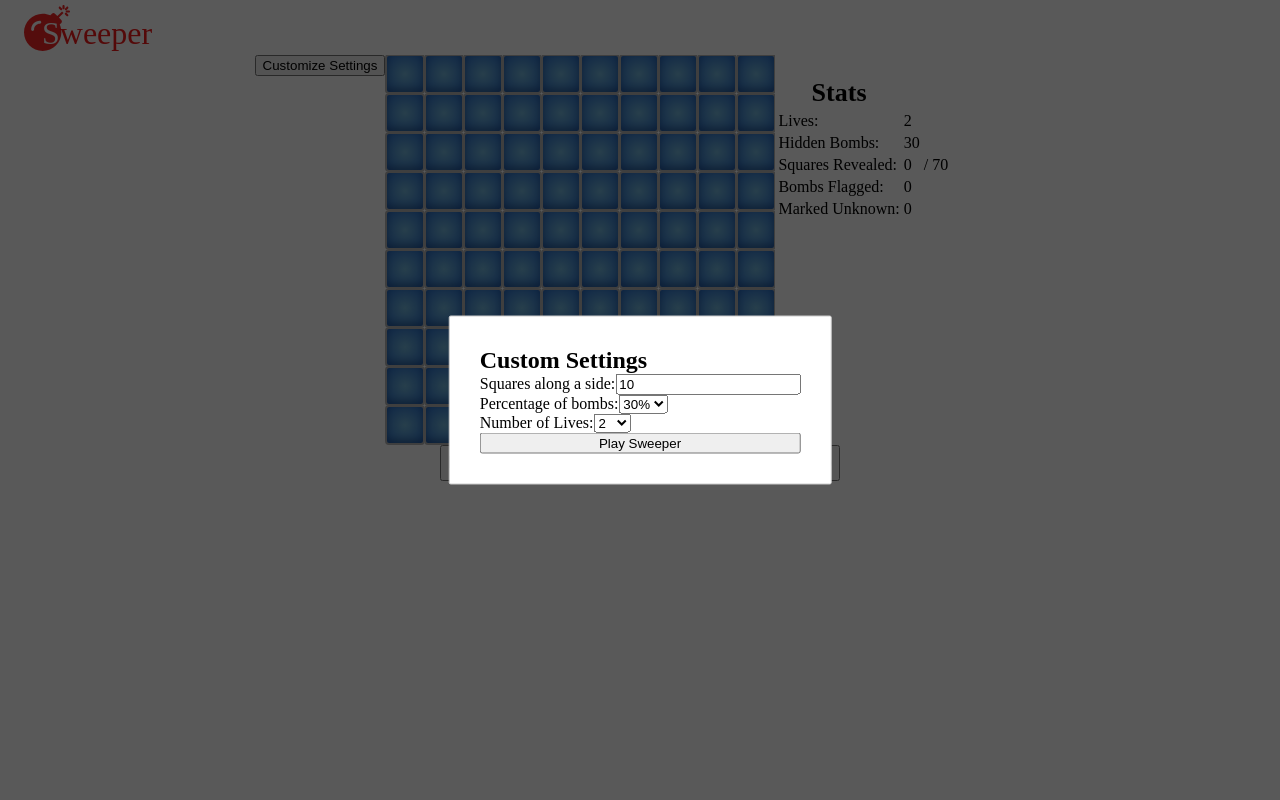
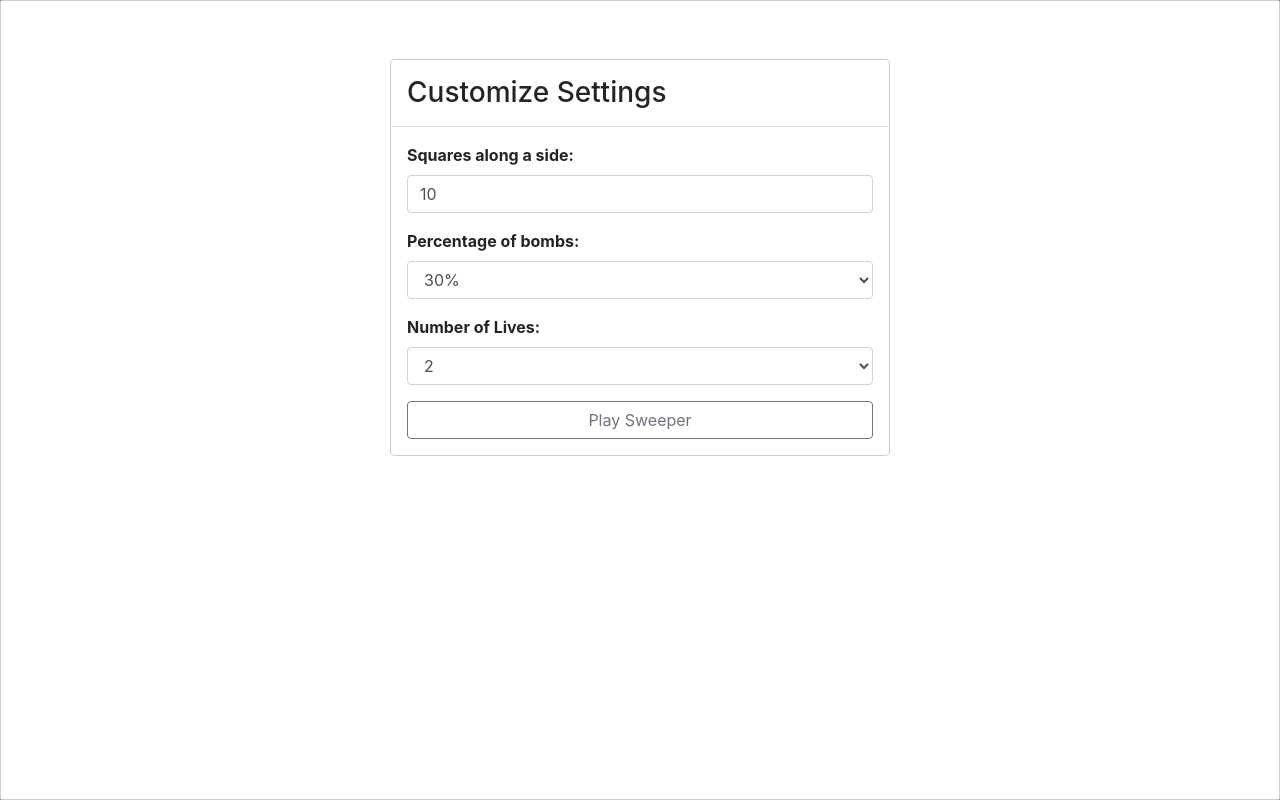
Before and after one commit to zcallanan/React-App-Sweeper, a React (Create React App) app: page / in a window 1280 px wide. Both pictures are taken after a click on the button "Customize Settings". Built offline with nearby package versions, Linux system fonts and the light colour scheme.

Commit message:
Moved to bootstrap modal, plus styling

```diff
--- a/package.json
+++ b/package.json
@@ -11,10 +11,11 @@
     "@testing-library/react": "^9.3.2",
     "@testing-library/user-event": "^7.1.2",
     "autoprefixer-stylus": "^1.0.0",
+    "bootstrap": "^4.5.2",
     "prop-types": "^15.7.2",
     "react": "^16.13.1",
+    "react-bootstrap": "^1.3.0",
     "react-dom": "^16.13.1",
-    "react-modal": "^3.11.2",
     "react-scripts": "3.4.3",
     "react-transition-group": "^4.4.1",
     "stylus": "^0.54.8"
--- a/src/components/App.js
+++ b/src/components/App.js
@@ -1,4 +1,5 @@
 import React from 'react';
+import Modal from "react-bootstrap/Modal";
 import Form from './Form';
 import Column from './Column';
 import Flag from './Flag';
@@ -6,10 +7,9 @@ import Header from './Header';
 import QuestionMark from './QuestionMark';
 import Stats from './Stats';
 import Notice from './Notice';
-import ReactModal from 'react-modal';
 import { randomIntFromInterval } from '../helpers';
 
-ReactModal.setAppElement('#main')
+// ReactModal.setAppElement('#main')
 
 class App extends React.Component {
   // Initialize state
@@ -596,15 +596,12 @@ class App extends React.Component {
     const gameState = {...this.state.gameState};
     if (gameState.progress === 1) {
       // Win message
-      return (
-        <h1>Congrats, You Won!</h1>
-      )
+      return "Congrats, You Won!";
     } else if ( gameState.progress === -1) {
       // Defeat message
-      return (
-        <h1>You Lost!</h1>
-      );
+      return "You Lost!";
     }
+    return "Customize Settings";
   }
 
   modalSettingsButtonText = () => {
@@ -622,18 +619,15 @@ class App extends React.Component {
     if (modal.isVisible) {
       return (
         <div>
-          <button onClick={this.modalShow}>{this.modalSettingsButtonText()}</button>
-          <ReactModal
-            isOpen={this.state.modal.isVisible}
-            onRequestClose={this.modalClose} // Handles closing modal on ESC or clicking on overlay
-            contentLabel="Custom Settings Dialog" // Screen readers
-            shouldCloseOnOverlayClick={true} // Enable close on overlay click
-            shouldCloseOnEsc={true} // Enable close on clicking ESC
-            className="modal" // custom class name
-            overlayClassName="overlay" // custom overlay class name
-            closeTimeoutMS={500} // transition delay
+
+          <Modal
+            show={this.state.modal.isVisible}
+            onHide={this.modalClose} // Handles closing modal on ESC or clicking on overlay
           >
-            {this.modalGameStateMessage()}
+            <Modal.Header>
+              <h3>{this.modalGameStateMessage()}</h3>
+            </Modal.Header>
+            <Modal.Body>
               <Form
                 modalClose={this.modalClose}
                 options={this.state.gameState.options}
@@ -644,13 +638,12 @@ class App extends React.Component {
                 lives={this.state.data.numberOfLives}
                 gameState={this.state.gameState}
               />
-          </ReactModal>
+            </Modal.Body>
+          </Modal>
         </div>
       )
     }
-    return (
-      <button onClick={this.modalShow}>{this.modalSettingsButtonText()}</button>
-    )
+    return;
   }
 
   render() {
@@ -675,30 +668,37 @@ class App extends React.Component {
     }
 
     return (
-      <div className="game-board">
+      <div>
         <Header />
-        <div className="game-body">
+        <div className="game-board container">
+
           <div>
             {this.renderModal()}
           </div>
-          <div className="squares">
-            {columns}
-          </div>
-          <div>
+          <div className="game-body row">
+            <div className="col-3">
+              <button className="btn btn-secondary buttons" onClick={this.modalShow}>{this.modalSettingsButtonText()}</button>
               <Notice notices={this.state.notices} />
               <Stats
                 stats={this.state.stats}
                 options={this.state.gameState.options}
                 revealTarget={this.revealTarget}
               />
-          </div>
-
-        </div>
               <div className="modes">
                 <Flag onModeClick={this.onModeClick} modes={this.state.modes} gameState={this.state.gameState}/>
                 <QuestionMark onModeClick={this.onModeClick} modes={this.state.modes} gameState={this.state.gameState}/>
               </div>
             </div>
+            <div className="col-9">
+
+              <div className="squares">
+                {columns}
+              </div>
+            </div>
+          </div>
+        </div>
+      </div>
+
     )
   }
 }
--- a/src/components/Flag.js
+++ b/src/components/Flag.js
@@ -17,17 +17,15 @@ class Flag extends React.Component {
       attribute["disabled"] = "disabled";
     }
     if (this.props.modes.flagMode) {
-      if (this.props.modes.questionMode) {
-        return (
-          <button className="flag-button" {...attribute}>
+      return (
+          <button className="btn btn-outline-secondary flag-button buttons" {...attribute}>
             <p>Flag Bomb</p>
             <FontAwesomeIcon icon={ faFlag } />
           </button>
         )
-      }
     }
     return (
-      <button className="flag-button" {...attribute}>
+      <button className="btn btn-outline-secondary flag-button buttons" {...attribute}>
         <p>Flag Bomb</p>
         <FontAwesomeIcon icon={ farFlag } />
       </button>
--- a/src/components/Form.js
+++ b/src/components/Form.js
@@ -139,11 +139,10 @@ class Form extends React.Component {
     const lives = this.props.lives;
     return (
       <div className="settings">
-        <h2>Custom Settings</h2>
         <form key="optionsForm" onSubmit={this.handleSubmit}>
           <div className="form-fields">
-            <div>
-              <label htmlFor="size">Squares along a side:</label>
+            <div className="form-group">
+              <label htmlFor="size" className="label"><strong>Squares along a side:</strong></label>
               <input
                 value={this.state.options.size}
                 onChange={this.handleChange}
@@ -151,33 +150,36 @@ class Form extends React.Component {
                 key="size"
                 type="text"
                 id="size"
+                className="form-control"
               />
             </div>
-            <div>
-              <label htmlFor="difficulty">Percentage of bombs:</label>
+            <div className="form-group">
+              <label htmlFor="difficulty"><strong>Percentage of bombs:</strong></label>
               <select
                 value={this.state.options.difficulty}
                 onChange={this.handleChange}
                 name="difficulty"
                 key="difficulty"
                 id="difficulty"
+                className="form-control"
               >
                 {Object.keys(percentages).map(key => <option key={key} value={key}>{percentages[key]}</option>)}
               </select>
             </div>
-            <div>
-              <label htmlFor="lives">Number of Lives:</label>
+            <div className="form-group">
+              <label htmlFor="lives"><strong>Number of Lives:</strong></label>
               <select
                 value={this.state.options.lives}
                 onChange={this.handleChange}
                 name="lives"
                 key="lives"
                 id="lives"
+                className="form-control"
               >
                 {Object.keys(lives).map(key => <option key={key} value={key}>{lives[key]}</option>)}
               </select>
             </div>
-            <button type="submit">{this.submitButtonText()}</button>
+            <button className="btn btn-outline-secondary" type="submit">{this.submitButtonText()}</button>
           </div>
         </form>
       </div>
--- a/src/components/QuestionMark.js
+++ b/src/components/QuestionMark.js
@@ -18,14 +18,14 @@ class QuestionMark extends React.Component {
       }
     if (this.props.modes.questionMode) {
       return (
-        <button className="question-button" {...attribute} >
+        <button className="btn btn-outline-secondary question-button buttons" {...attribute} >
           <p>Mark As Unknown</p>
           <FontAwesomeIcon icon={ faQuestionCircle } />
         </button>
       )
     }
     return (
-      <button className="question-button" {...attribute} >
+      <button className="btn btn-outline-secondary question-button buttons" {...attribute} >
         <p>Mark As Unknown</p>
         <FontAwesomeIcon icon={ farQuestionCircle } />
       </button>
--- a/src/components/Stats.js
+++ b/src/components/Stats.js
@@ -173,13 +173,9 @@ class Stats extends React.Component {
 
   render() {
     return (
-      <div>
+      <div className="stats-wrapper">
+        <h3 className="stats-title">Stats</h3>
         <table>
-          <thead>
-            <tr>
-              <th>Stats</th>
-            </tr>
-          </thead>
           <tbody>
             {this.renderLives()}
             {this.renderBombCount()}
--- a/src/css/_stats.styl
+++ b/src/css/_stats.styl
@@ -1,6 +1,11 @@
-thead
-  font-size 26px
+.stats-title
   text-align center
+  margin-bottom 16px
+  border-bottom 1px solid #dee2e6
+
+.stats-wrapper
+  padding-bottom 16px
+  border-bottom 1px solid #dee2e6
 
 /* Animations */
 
--- a/src/css/_typography.styl
+++ b/src/css/_typography.styl
@@ -1,7 +1,7 @@
 body
   margin 0
 
-h2
+h1, h2, h3
   margin 0
 
 p
--- a/src/css/style.css
+++ b/src/css/style.css
@@ -242,9 +242,14 @@ header span svg.header-icon {
 .win-appear-done {
   opacity: 0.3;
 }
-thead {
-  font-size: 26px;
+.stats-title {
   text-align: center;
+  margin-bottom: 16px;
+  border-bottom: 1px solid #dee2e6;
+}
+.stats-wrapper {
+  padding-bottom: 16px;
+  border-bottom: 1px solid #dee2e6;
 }
 .lives-enter {
   transform: translateY(100%);
@@ -378,7 +383,9 @@ span.total-to-reveal span {
 body {
   margin: 0;
 }
-h2 {
+h1,
+h2,
+h3 {
   margin: 0;
 }
 p {
@@ -388,21 +395,32 @@ ul {
   list-style: none;
   padding-left: 0;
 }
+.form-group {
+  display: flex;
+  flex-wrap: wrap;
+}
+.modes {
+  display: flex;
+  flex-direction: column;
+  margin-top: 16px;
+}
 .flag-mode {
   cursor: crosshair;
 }
 .questionmark-mode {
   cursor: help;
 }
+.buttons {
+  width: 100%;
+}
 .flag-button,
 .question-button {
+  margin-top: 8px;
   display: flex;
   align-items: center;
   justify-content: space-between;
-  width: 200px;
   height: 36px;
   font-size: 16px;
-  cursor: pointer;
 }
 .fa-w-16 {
   font-size: 26px;
@@ -412,13 +430,15 @@ ul {
   color: rgba(20,30,40,0.5);
 }
 .game-board {
+  width: 100%;
   display: flex;
   flex-direction: column;
 }
 .game-body,
 .modes {
+  width: 100%;
   display: flex;
-  justify-content: center;
+  justify-content: space-between;
 }
 .form-fields {
   display: flex;
--- a/src/css/style.styl
+++ b/src/css/style.styl
@@ -1,5 +1,14 @@
 // Import all partials
 @require './_*.styl'
+
+.form-group
+  display flex
+  flex-wrap wrap
+
+.modes
+  display flex
+  flex-direction column
+  margin-top 16px
 
 .flag-mode
   cursor crosshair
@@ -7,14 +16,16 @@
 .questionmark-mode
   cursor help
 
+.buttons
+  width 100%
+
 .flag-button, .question-button
+  margin-top 8px
   display flex
   align-items center
   justify-content space-between
-  width 200px
   height 36px
   font-size 16px
-  cursor pointer
 
 .fa-w-16
   font-size 26px
@@ -23,12 +34,14 @@
   color rgba(20,30,40, .5)
 
 .game-board
+  width 100%
   display flex
   flex-direction column
 
 .game-body, .modes
+  width 100%
   display flex
-  justify-content center
+  justify-content space-between
 
 .form-fields
   display flex
--- a/src/index.js
+++ b/src/index.js
@@ -1,7 +1,9 @@
+import 'bootstrap/dist/css/bootstrap.css';
 import React from 'react';
 import { render } from 'react-dom';
-import App from './components/App'
+import App from './components/App';
 import './css/style.css';
+
 
 render(
   <App />,
```
Also changed, not shown: 1 other file (tests, documents, lock files or other folders). Lines whose indentation alone changed are shown as unchanged.
